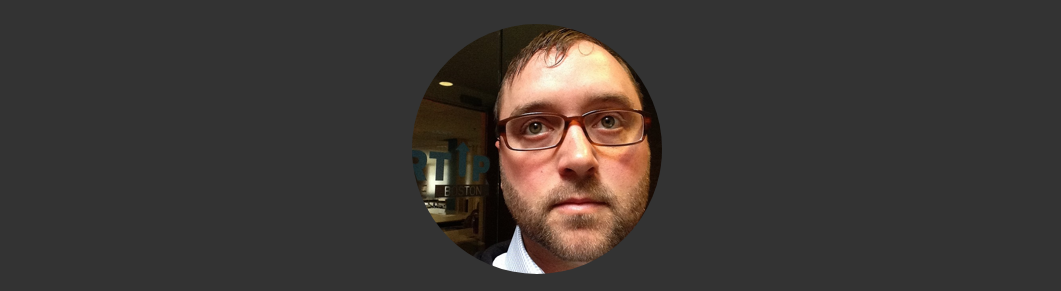
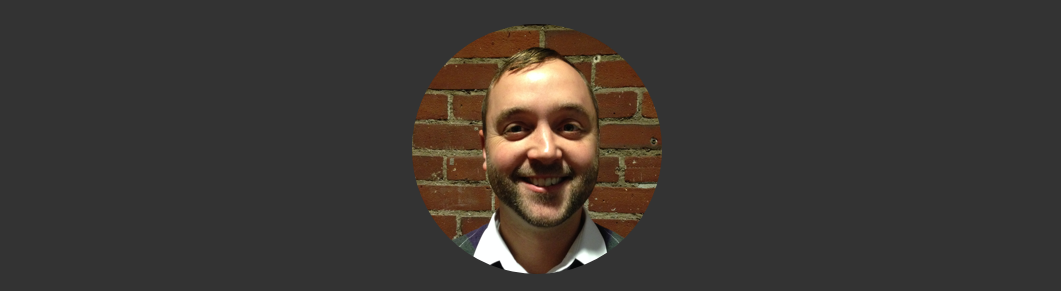
Before and after one commit to startupflynn/mike.flynn, a plain HTML site: page index.html in a window 1280 px wide. Shown: the part 90-381 px from the top of the page, without its empty margins (103-1164 px from the left). Drawn offline with Linux system fonts and the light colour scheme.

Commit message:
Updating profile photo

```diff
--- a/master.css
+++ b/master.css
@@ -30,7 +30,7 @@
         -moz-border-radius: 150px;
     margin-left: auto;
     margin-right: auto;
-    background: url(assets/mflynn_profile_pic.png) no-repeat;
+    background: url(assets/mrf_profilepic.png) no-repeat;
 }
 
 
```
Also changed, not shown: assets/mflynn_profile_pic.png (deleted), assets/mrf_profilepic.png (added).
